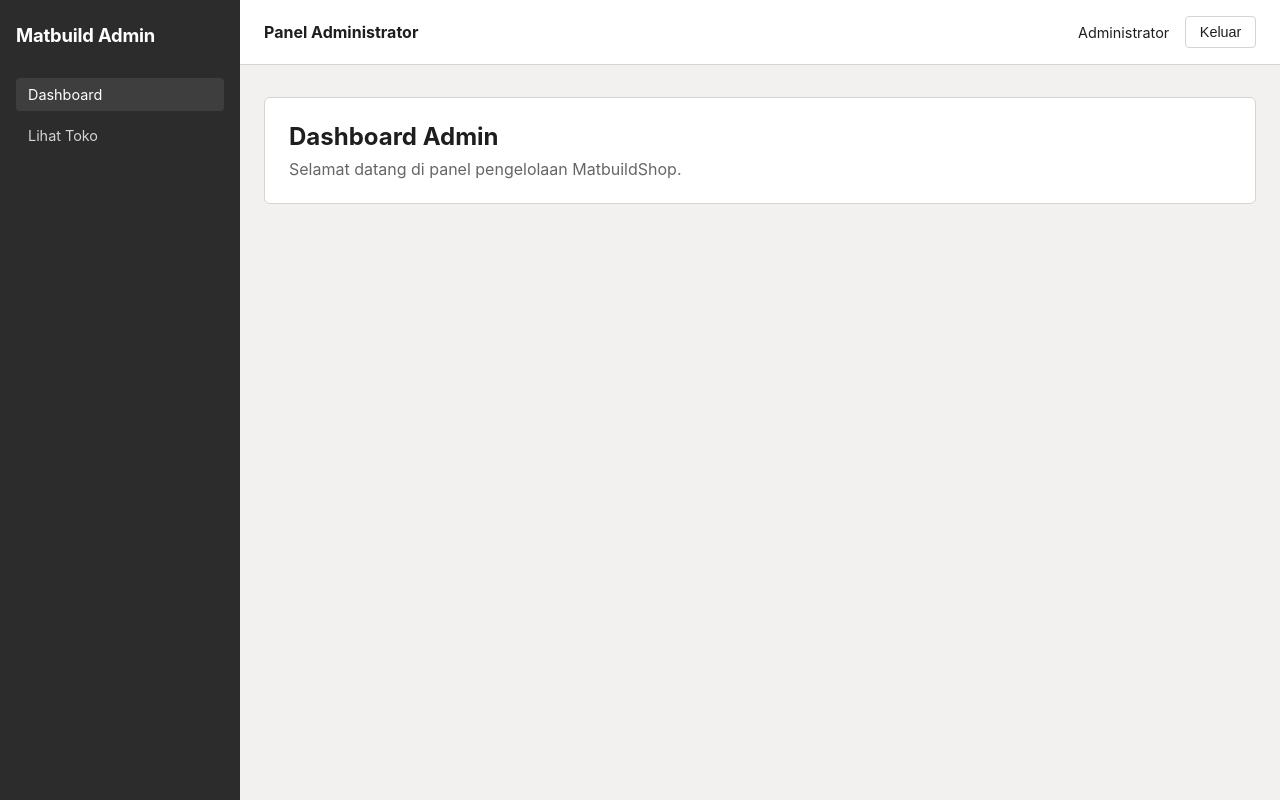
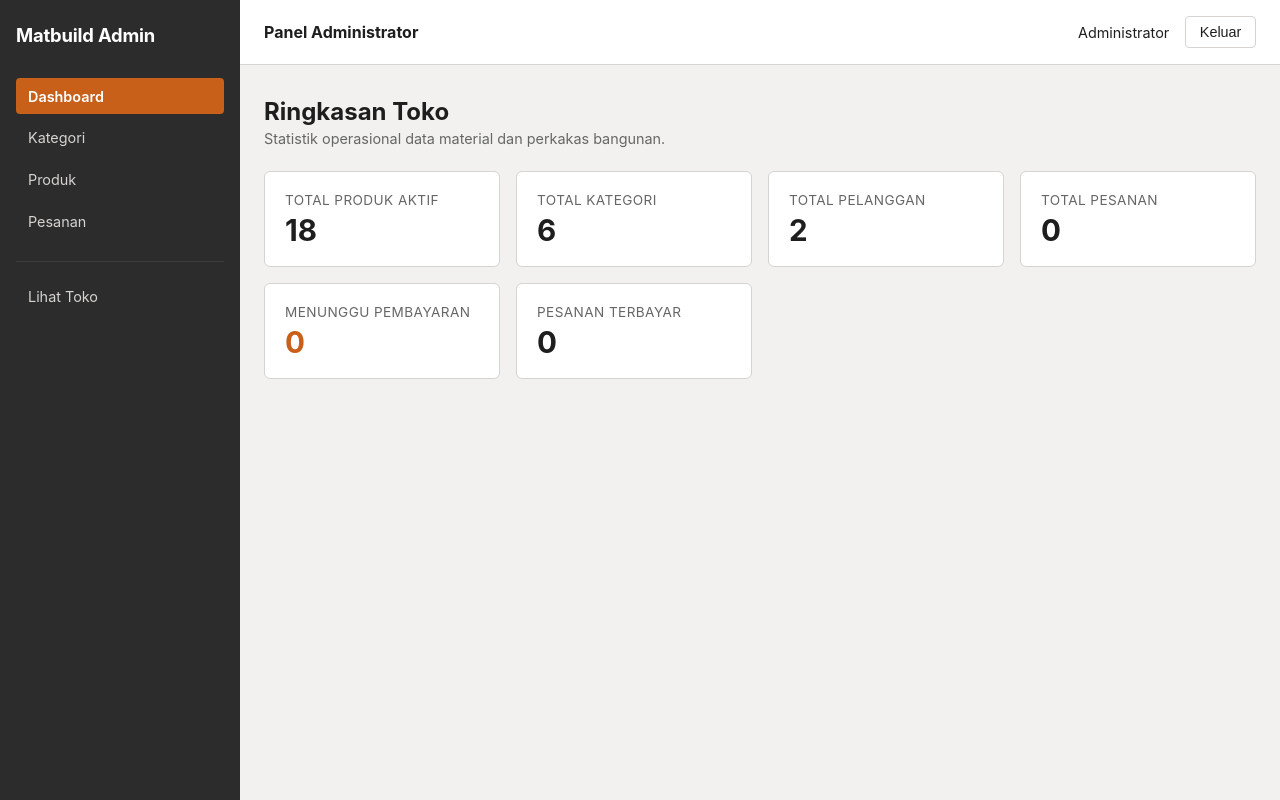
Before and after one commit to VicRMCW/matbuildshop, a Laravel app: page /admin/dashboard in a window 1280 px wide. Run offline with Laravel 12, Linux system fonts and the light colour scheme; a user stored in the database is signed in; data comes from the database, SQL or seed files in the repository; data that the repository does not hold is empty.

Commit message:
feat: add admin dashboard

```diff
--- /dev/null
+++ b/app/Http/Controllers/Admin/DashboardController.php
@@ -0,0 +1,28 @@
+<?php
+
+namespace App\Http\Controllers\Admin;
+
+use App\Http\Controllers\Controller;
+use App\Models\Category;
+use App\Models\Order;
+use App\Models\Product;
+use App\Models\User;
+use Illuminate\View\View;
+
+class DashboardController extends Controller
+{
+    public function index(): View
+    {
+        // Seluruh metrik diambil riil dari database sesuai Craftsmanship Standard C-5 dan DESIGN.md.
+        $stats = [
+            'total_products'   => Product::count(),
+            'total_categories' => Category::count(),
+            'total_customers'  => User::where('role', User::ROLE_CUSTOMER)->count(),
+            'total_orders'     => Order::count(),
+            'orders_pending'   => Order::where('payment_status', Order::PAYMENT_PENDING)->count(),
+            'orders_paid'      => Order::where('payment_status', Order::PAYMENT_PAID)->count(),
+        ];
+
+        return view('admin.dashboard', compact('stats'));
+    }
+}
--- a/resources/views/admin/dashboard.blade.php
+++ b/resources/views/admin/dashboard.blade.php
@@ -1,8 +1,40 @@
 @extends('layouts.admin', ['title' => 'Dashboard - Admin MatbuildShop'])
 
 @section('content')
-<div class="card">
-    <h1 style="font-size: 1.5rem; margin-bottom: 0.5rem;">Dashboard Admin</h1>
-    <p style="color: #666;">Selamat datang di panel pengelolaan MatbuildShop.</p>
+<div style="margin-bottom: 1.5rem;">
+    <h1 style="font-size: 1.5rem; margin-bottom: 0.25rem;">Ringkasan Toko</h1>
+    <p style="font-size: 0.9rem; color: #666;">Statistik operasional data material dan perkakas bangunan.</p>
+</div>
+
+<div class="stats-grid">
+    <div class="stat-card">
+        <div class="stat-label">Total Produk Aktif</div>
+        <div class="stat-value">{{ $stats['total_products'] }}</div>
+    </div>
+
+    <div class="stat-card">
+        <div class="stat-label">Total Kategori</div>
+        <div class="stat-value">{{ $stats['total_categories'] }}</div>
+    </div>
+
+    <div class="stat-card">
+        <div class="stat-label">Total Pelanggan</div>
+        <div class="stat-value">{{ $stats['total_customers'] }}</div>
+    </div>
+
+    <div class="stat-card">
+        <div class="stat-label">Total Pesanan</div>
+        <div class="stat-value">{{ $stats['total_orders'] }}</div>
+    </div>
+
+    <div class="stat-card">
+        <div class="stat-label">Menunggu Pembayaran</div>
+        <div class="stat-value accent">{{ $stats['orders_pending'] }}</div>
+    </div>
+
+    <div class="stat-card">
+        <div class="stat-label">Pesanan Terbayar</div>
+        <div class="stat-value">{{ $stats['orders_paid'] }}</div>
+    </div>
 </div>
 @endsection
--- a/resources/views/layouts/admin.blade.php
+++ b/resources/views/layouts/admin.blade.php
@@ -28,6 +28,7 @@
             display: flex;
             flex-direction: column;
             padding: 1.5rem 1rem;
+            flex-shrink: 0;
         }
         aside .brand {
             font-size: 1.15rem;
@@ -41,24 +42,31 @@
             list-style: none;
             display: flex;
             flex-direction: column;
-            gap: 0.5rem;
+            gap: 0.35rem;
         }
         aside nav a {
             color: #D6D3D1;
             text-decoration: none;
-            padding: 0.5rem 0.75rem;
+            padding: 0.6rem 0.75rem;
             border-radius: 4px;
             display: block;
             font-size: 0.9rem;
+            transition: background-color 150ms ease, color 150ms ease;
         }
-        aside nav a:hover, aside nav a.active {
+        aside nav a:hover {
             background: #3E3E3E;
             color: #FFFFFF;
+        }
+        aside nav a.active {
+            background: var(--accent);
+            color: #FFFFFF;
+            font-weight: 600;
         }
         .admin-main {
             flex: 1;
             display: flex;
             flex-direction: column;
+            min-width: 0;
         }
         .admin-header {
             background: var(--surface);
@@ -81,6 +89,10 @@
             border: 1px solid transparent;
             font-size: 0.9rem;
             cursor: pointer;
+            transition: background-color 150ms ease;
+        }
+        .btn:hover {
+            background: var(--accent-hover);
         }
         .btn-secondary {
             background: transparent;
@@ -96,6 +108,33 @@
             border-radius: 6px;
             padding: 1.5rem;
         }
+        .stats-grid {
+            display: grid;
+            grid-template-columns: repeat(auto-fill, minmax(220px, 1fr));
+            gap: 1rem;
+        }
+        .stat-card {
+            background: var(--surface);
+            border: 1px solid var(--border-color);
+            border-radius: 6px;
+            padding: 1.25rem;
+        }
+        .stat-label {
+            font-size: 0.85rem;
+            color: #666;
+            margin-bottom: 0.5rem;
+            text-transform: uppercase;
+            letter-spacing: 0.03em;
+        }
+        .stat-value {
+            font-size: 1.85rem;
+            font-weight: 700;
+            color: var(--text-main);
+            line-height: 1;
+        }
+        .stat-value.accent {
+            color: var(--accent);
+        }
     </style>
 </head>
 <body>
@@ -103,8 +142,21 @@
         <a href="{{ route('admin.dashboard') }}" class="brand">Matbuild Admin</a>
         <nav>
             <ul>
-                <li><a href="{{ route('admin.dashboard') }}" class="active">Dashboard</a></li>
-                <li><a href="{{ route('shop.home') }}">Lihat Toko</a></li>
+                <li>
+                    <a href="{{ route('admin.dashboard') }}" class="{{ request()->routeIs('admin.dashboard') ? 'active' : '' }}">Dashboard</a>
+                </li>
+                <li>
+                    <a href="{{ Route::has('admin.categories.index') ? route('admin.categories.index') : '#' }}" class="{{ request()->routeIs('admin.categories.*') ? 'active' : '' }}">Kategori</a>
+                </li>
+                <li>
+                    <a href="{{ Route::has('admin.products.index') ? route('admin.products.index') : '#' }}" class="{{ request()->routeIs('admin.products.*') ? 'active' : '' }}">Produk</a>
+                </li>
+                <li>
+                    <a href="{{ Route::has('admin.orders.index') ? route('admin.orders.index') : '#' }}" class="{{ request()->routeIs('admin.orders.*') ? 'active' : '' }}">Pesanan</a>
+                </li>
+                <li style="margin-top: 1rem; padding-top: 1rem; border-top: 1px solid #3E3E3E;">
+                    <a href="{{ route('shop.home') }}">Lihat Toko</a>
+                </li>
             </ul>
         </nav>
     </aside>
@@ -122,6 +174,7 @@
         </header>
 
         <section class="admin-content">
+            @include('partials.flash')
             @yield('content')
         </section>
     </div>
--- a/resources/views/layouts/app.blade.php
+++ b/resources/views/layouts/app.blade.php
@@ -159,6 +159,7 @@
     </header>
 
     <main>
+        @include('partials.flash')
         @yield('content')
     </main>
 </body>
--- /dev/null
+++ b/resources/views/partials/flash.blade.php
@@ -0,0 +1,27 @@
+@if (session('status'))
+    <div style="background: #E8F5E9; color: #1E4620; border: 1px solid #C8E6C9; padding: 0.75rem 1rem; border-radius: 4px; margin-bottom: 1.25rem; font-size: 0.9rem;">
+        {{ session('status') }}
+    </div>
+@endif
+
+@if (session('success'))
+    <div style="background: #E8F5E9; color: #1E4620; border: 1px solid #C8E6C9; padding: 0.75rem 1rem; border-radius: 4px; margin-bottom: 1.25rem; font-size: 0.9rem;">
+        {{ session('success') }}
+    </div>
+@endif
+
+@if (session('error'))
+    <div style="background: #FEE2E2; color: #991B1B; border: 1px solid #FECACA; padding: 0.75rem 1rem; border-radius: 4px; margin-bottom: 1.25rem; font-size: 0.9rem;">
+        {{ session('error') }}
+    </div>
+@endif
+
+@if ($errors->any())
+    <div style="background: #FEE2E2; color: #991B1B; border: 1px solid #FECACA; padding: 0.75rem 1rem; border-radius: 4px; margin-bottom: 1.25rem; font-size: 0.9rem;">
+        <ul style="margin-left: 1.25rem; margin-bottom: 0;">
+            @foreach ($errors->all() as $error)
+                <li>{{ $error }}</li>
+            @endforeach
+        </ul>
+    </div>
+@endif
--- a/routes/web.php
+++ b/routes/web.php
@@ -38,7 +38,5 @@ Route::middleware(['auth', 'role:admin'])
     ->prefix('admin')
     ->name('admin.')
     ->group(function () {
-        Route::get('/dashboard', function () {
-            return view('admin.dashboard');
-        })->name('dashboard');
+        Route::get('/dashboard', [\App\Http\Controllers\Admin\DashboardController::class, 'index'])->name('dashboard');
     });
```
Also changed, not shown: docs/PROMPT_LOG.md (+7 -0 lines).
